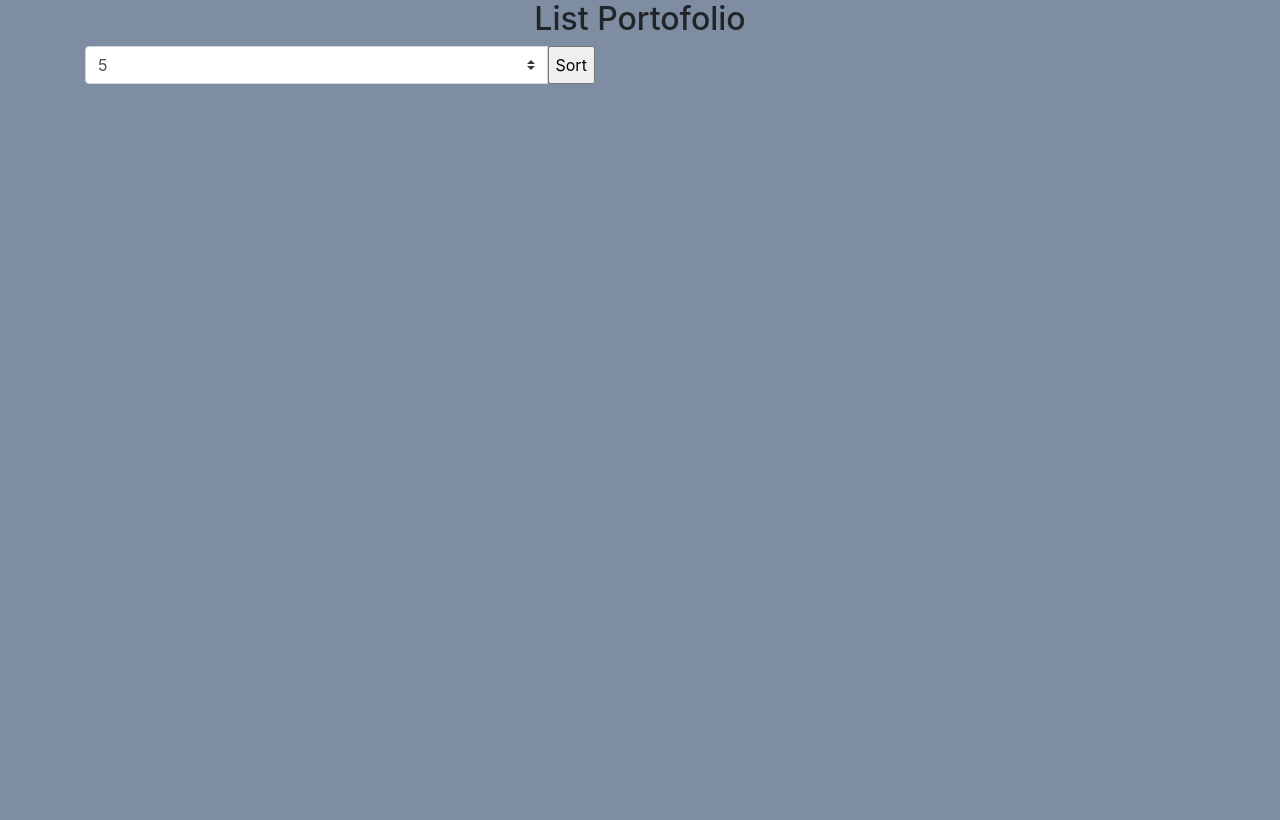
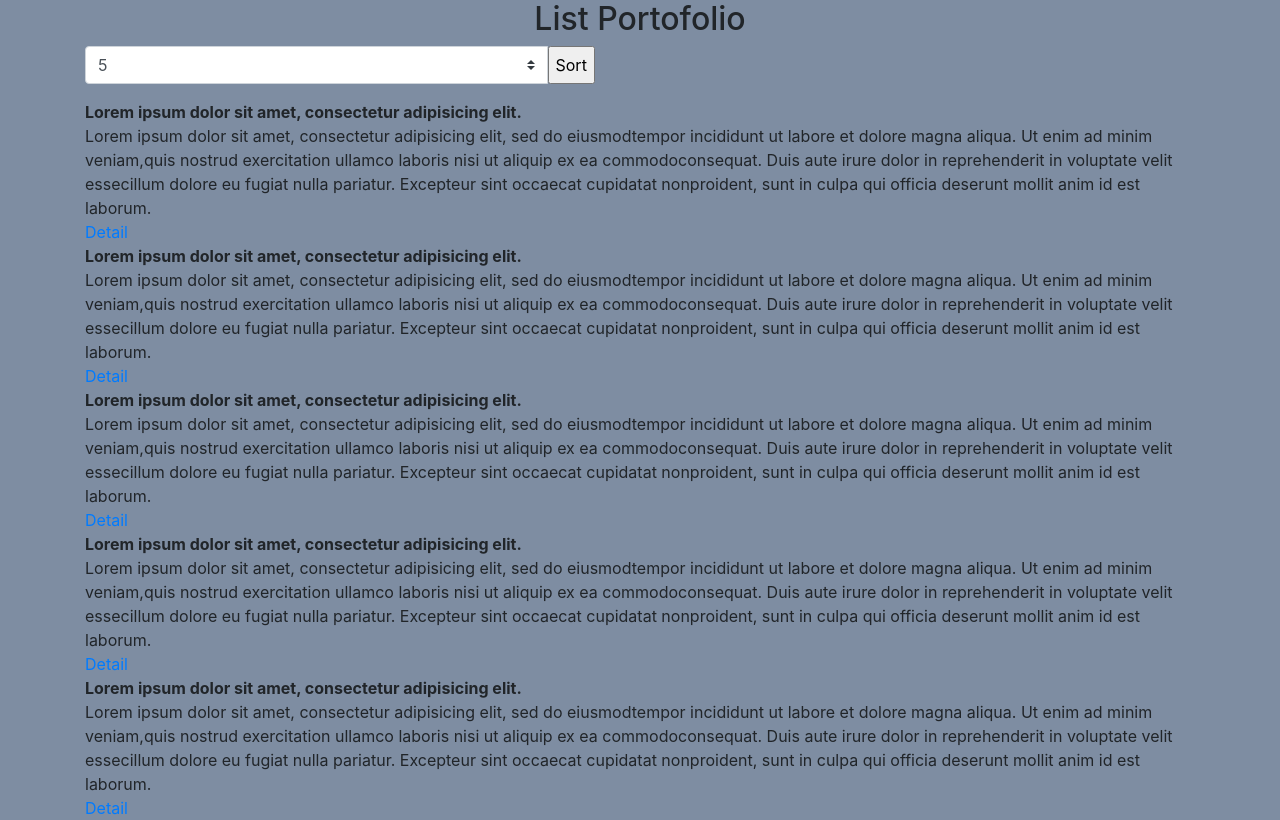
Before and after one commit to Dzyfhuba/prakweb03, a PHP site: page /portofolio in a window 1280 px wide. Shown: the part 40-860 px from the top of the page. Before the commit the page ends 124 px from the top, so only its background shows below. Run offline with PHP 8.4, Linux system fonts and the light colour scheme.

Commit message:
mungkin sudah fixed untuk ajax portofolionya

```diff
--- a/portofolio/index.php
+++ b/portofolio/index.php
@@ -26,15 +26,25 @@
 			</form>
 		</div>
 	</form>
-	<div id="02">
-	</div>
+	<div id="porto-item">
+	<?php for($i = 1; $i <= 5; $i++) { ?>
+		<div class="porto-title"><b>Lorem ipsum dolor sit amet, consectetur adipisicing elit.</b></div>
+		<div class="porto-desc">Lorem ipsum dolor sit amet, consectetur adipisicing elit, sed do eiusmodtempor incididunt ut labore et dolore magna aliqua. Ut enim ad minim veniam,quis nostrud exercitation ullamco laboris nisi ut aliquip ex ea commodoconsequat. Duis aute irure dolor in reprehenderit in voluptate velit essecillum dolore eu fugiat nulla pariatur. Excepteur sint occaecat cupidatat nonproident, sunt in culpa qui officia deserunt mollit anim id est laborum.
+		</div>
+		<a class="button" href="#detail">Detail</a>
+	<?php } ?>
+</div>
 </body>
 <script type="text/javascript">
 	$(document).ready(function(){
 		$("#jumlah_porto").change(function(){
-			var selectedcolor = $('#jumlah_porto').val();
-			alert(selectedcolor);
-			$("#02").html('<div class="porto-title"><b>Lorem ipsum dolor sit amet, consectetur adipisicing elit.</b></div><div class="porto-desc">Lorem ipsum dolor sit amet, consectetur adipisicing elit, sed do eiusmodtempor incididunt ut labore et dolore magna aliqua. Ut enim ad minim veniam,quis nostrud exercitation ullamco laboris nisi ut aliquip ex ea commodoconsequat. Duis aute irure dolor in reprehenderit in voluptate velit essecillum dolore eu fugiat nulla pariatur. Excepteur sint occaecat cupidatat nonproident, sunt in culpa qui officia deserunt mollit anim id est laborum.</div><a class="button" href="#detail">Detail</a></div>');
+			var n = $('#jumlah_porto').val();
+			html = "";
+			for(i = 1; i <= n; i++){
+				html += '<div class="porto-title"><b>Lorem ipsum dolor sit amet, consectetur adipisicing elit.</b></div><div class="porto-desc">Lorem ipsum dolor sit amet, consectetur adipisicing elit, sed do eiusmodtempor incididunt ut labore et dolore magna aliqua. Ut enim ad minim veniam,quis nostrud exercitation ullamco laboris nisi ut aliquip ex ea commodoconsequat. Duis aute irure dolor in reprehenderit in voluptate velit essecillum dolore eu fugiat nulla pariatur. Excepteur sint occaecat cupidatat nonproident, sunt in culpa qui officia deserunt mollit anim id est laborum.</div><a class="button" href="#detail">Detail</a></div>';
+			}
+			$("#porto-item").html(html);
+
 		});
 	});
 </script>
```
